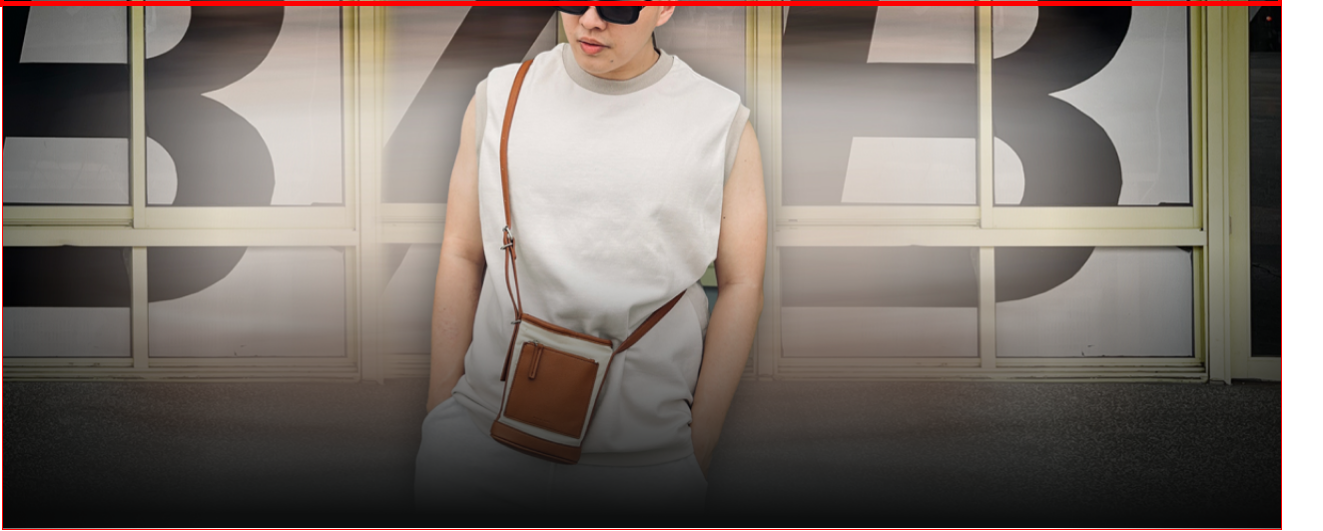
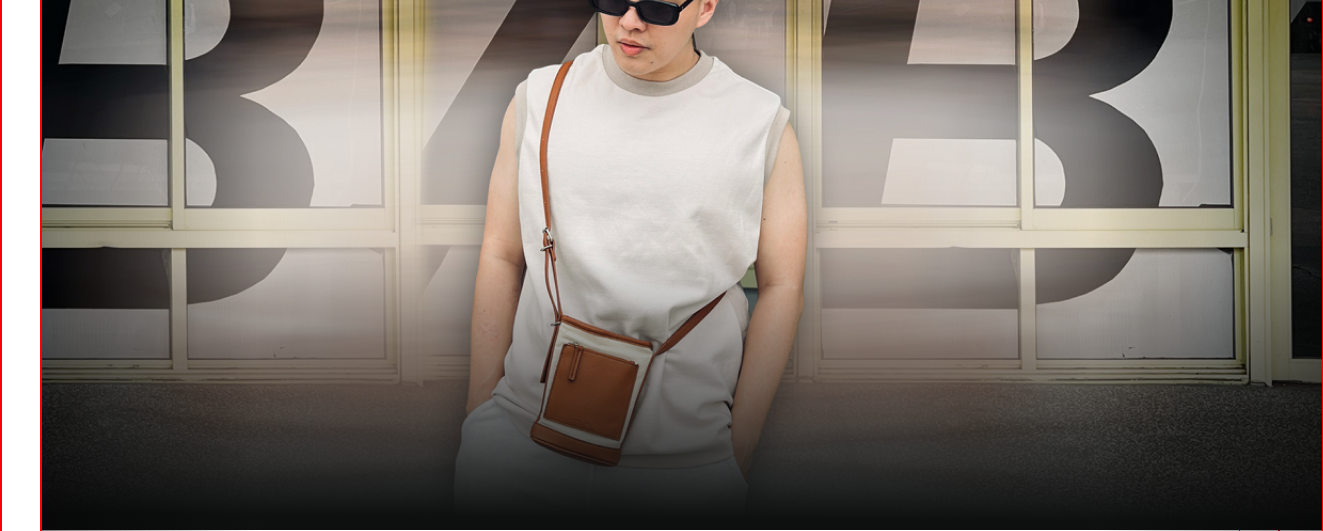
Before and after one commit to yanling-99/LK_01, a plain HTML site: page src/index.html in a window 1280 px wide. Shown: the part 246-777 px from the top of the page, 1323 px wide, since content can reach past the window. Drawn offline with Linux system fonts and the light colour scheme.

Commit message:
updated body / main css

```diff
--- a/src/index.html
+++ b/src/index.html
@@ -9,6 +9,7 @@
 </head>
 
 <body>
+    <main>
         <img class="portrait" src="../imgs/bg_main_desktop.png" alt="portrait">
         <section class="home">
             <nav>Home</nav>
@@ -27,6 +28,7 @@
         <section class="about">
             <!-- about me -->
         </section>
+    </main>
 </body>
 
 </html>
--- a/styles/style.scss
+++ b/styles/style.scss
@@ -5,11 +5,11 @@ $H1Color: #b5a997;
 $BGColor: #0e0f0f;
 $white: #ffffff;
 
-
 * {
   margin: 0;
   padding: 0;
   border: 1px solid red;
+  box-sizing: border-box;
 }
 
 h1,
@@ -23,33 +23,39 @@ h6 {
 
 body {
   width: 100%;
-  position: relative;
-
-  img.portrait {
-    position: absolute;
-    z-index: -1;
-    width: 100%;
-  }
+  display:flex;
+  justify-content: center;
+  main {
+    max-width:1200px;
+    min-width:320px;
 
     section.home {
+      img.portrait {
+      //   position: absolute;
+      //   z-index: -1;
+        width: 100%;
+
+      }
       nav {
         color: $white;
         font-family: "Inter", sans-serif;
         position: absolute;
       }
 
-    nav.navbar{
+      nav.navbar {
         position: absolute;
-        right:30px;
-        top:20px;
+        right: 30px;
+        top: 20px;
 
-        ul{
+        ul {
           list-style: none;
           display: flex;
           flex-direction: column;
-            row-gap:5px;
+          row-gap: 5px;
         }
       }
-
+    }
+    section.about {
     }
   }
+}
```
Also changed, not shown: styles/style.css, 1 other file. Lines whose indentation alone changed are shown as unchanged.
